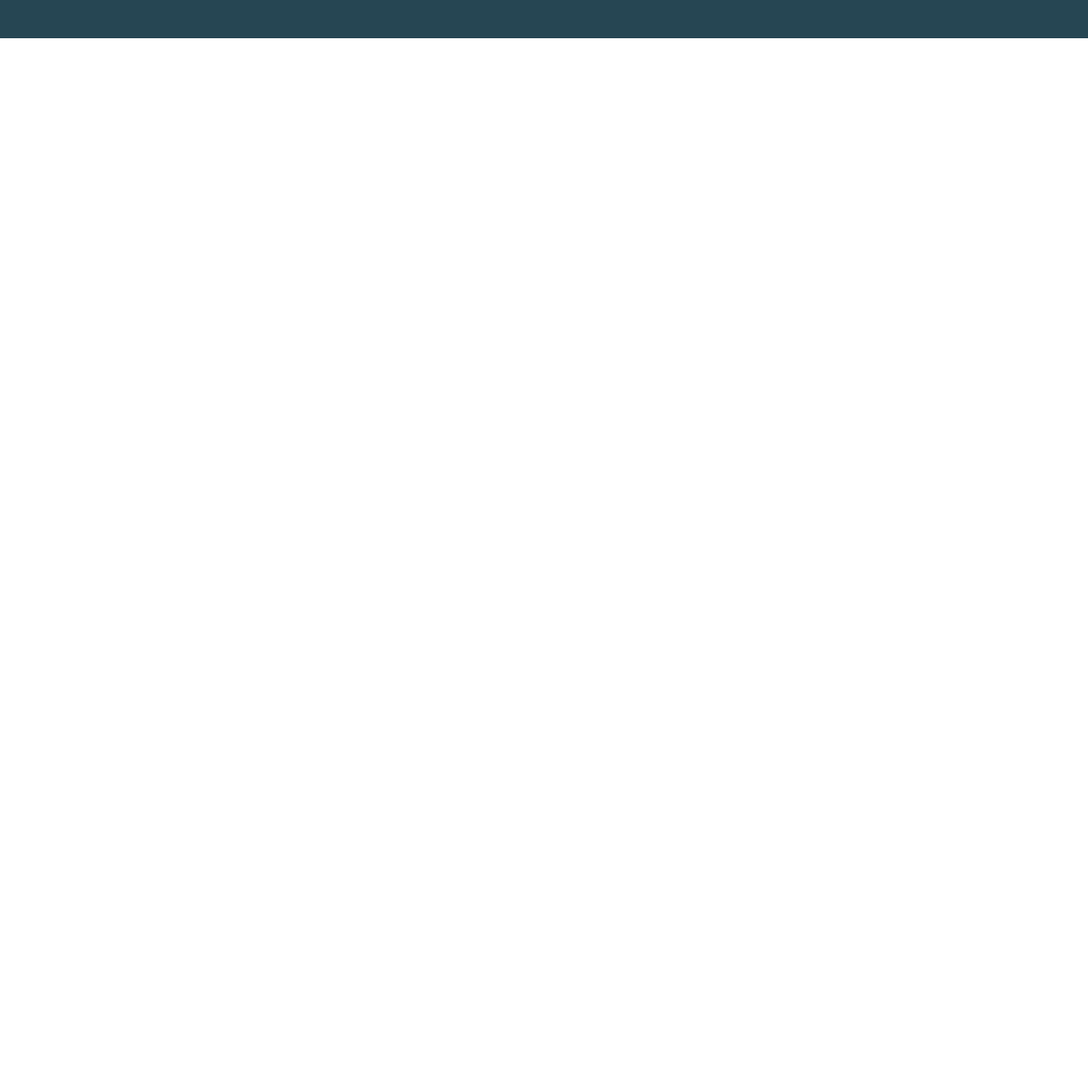
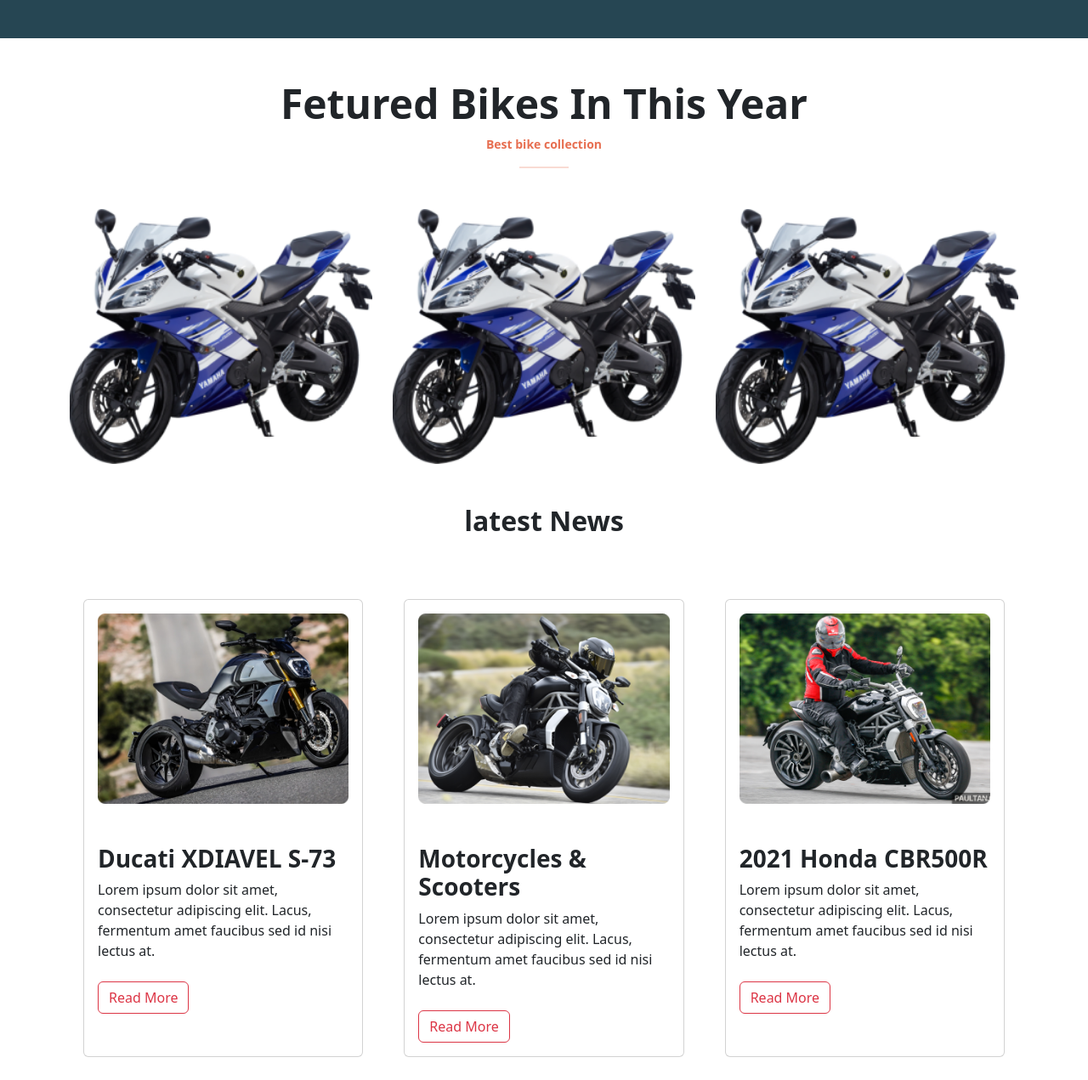
Before and after one commit to developerabdulmamun/Biker-Zone, a plain HTML site: page index.html in a window 1280 px wide. Shown: the part 409-1680 px from the top of the page at 85% size. Before the commit the page ends 800 px from the top, so only its background shows below. Drawn offline with Linux system fonts and the light colour scheme.

Commit message:
Feature and Leatest News Section Complete

```diff
--- a/css/style.css
+++ b/css/style.css
@@ -65,3 +65,39 @@ header{
     padding: 10px 46px;
 }
 /* Header Section End*/
+/* Main Section Start */
+/* Feature Bikes Section */
+.feature-heading h2{
+    font-family: var(--poppins);
+    font-size: 48px;
+}
+.feature-heading p{
+    font-family: var(--poppins);
+    font-size: 14px;
+    color: #E76F51;
+    margin-bottom: 4px !important;
+}
+.feature-heading hr{
+    width: 58px;
+    border: 1px solid #E76F51;
+}
+/* Latest News Section */
+.latest-heading{
+    font-family: var(--poppins);
+    font-size: 48px;
+}
+.bz-card-body{
+    padding: 0;
+}
+.bz-card-body h5{
+    font-family: var(--poppins);
+    font-size: 28px;
+}
+.bz-card-body p{
+    font-family: var(--poppins);
+    font-size: 16px;
+}
+.bz-card-body button{
+    font-family: var(--poppins);
+}
+/* Main Section End */
--- a/index.html
+++ b/index.html
@@ -55,6 +55,67 @@
         </section>
     </header>
     <!-- Header Section End -->
+    <!-- Main Section Start -->
+    <main>
+      <!-- Feature Bikes Section -->
+      <section class=" container mt-5 my-5">
+        <div class="feature-heading text-center mt-5 my-5">
+          <h2 class="fw-semibold">Fetured Bikes In This Year</h2>
+          <p class="fw-semibold">Best bike collection</p>
+          <hr class="mx-auto">
+        </div>
+        <div class="row d-flex justify-content-between gy-sm-5">
+          <div class="feature-bike col-md-4 col-sm-12 ">
+            <img class="w-100" src="images/others/feature-bike.png" alt="feature-bike">
+          </div>
+          <div class="feature-bike col-md-4 col-sm-12 ">
+            <img class="w-100" src="images/others/feature-bike.png" alt="feature-bike">
+          </div>
+          <div class="feature-bike col-md-4 col-sm-12 ">
+            <img class="w-100" src="images/others/feature-bike.png" alt="feature-bike">
+          </div>
+        </div>
+      </section>
+      <!-- Latest News Section -->
+      <section class="container">
+        <div class="latest-heading my-5 mt-5">
+          <h2 class="text-center fw-semibold">latest News</h2>
+        </div>
+        <div class="row row-cols-1 row-cols-md-3 g-4 gx-md-3 mb-5">
+          <div class="col g-5">
+            <div class="card h-100 p-3">
+              <img src="images/others/latest1.png" class="card-img-top" alt="latest1">
+              <div class="card-body bz-card-body">
+                <h5 class="card-title fw-semibold mt-5">Ducati XDIAVEL S-73</h5>
+                <p class="card-text mb-4">Lorem ipsum dolor sit amet, consectetur adipiscing elit. Lacus, fermentum amet faucibus sed id nisi lectus at.</p>
+                <button class="btn fw-medium btn-outline-danger">Read More</button>
+              </div>
+            </div>
+          </div>
+          <div class="col g-5">
+            <div class="card h-100 p-3">
+              <img src="images/others/latest2.png" class="card-img-top" alt="latest2">
+              <div class="card-body bz-card-body">
+                <h5 class="card-title fw-semibold mt-5">Motorcycles & Scooters</h5>
+                <p class="card-text mb-4">Lorem ipsum dolor sit amet, consectetur adipiscing elit. Lacus, fermentum amet faucibus sed id nisi lectus at.</p>
+                <button class="btn fw-medium btn-outline-danger">Read More</button>
+              </div>
+            </div>
+          </div>
+          <div class="col g-5">
+            <div class="card h-100 p-3">
+              <img src="images/others/latest3.png" class="card-img-top" alt="latest3">
+              <div class="card-body bz-card-body">
+                <h5 class="card-title fw-semibold mt-5">2021 Honda CBR500R</h5>
+                <p class="card-text mb-4">Lorem ipsum dolor sit amet, consectetur adipiscing elit. Lacus, fermentum amet faucibus sed id nisi lectus at.</p>
+                <button class="btn fw-medium btn-outline-danger">Read More</button>
+              </div>
+            </div>
+          </div>
+        </div>
+      </section>
+    </main>
+    <!-- Main Section End -->
     <!-- JavaScript Link -->
     <script src="js/bootstrap.bundle.js"></script>
     <script src="js/all.min.js"></script>
```
